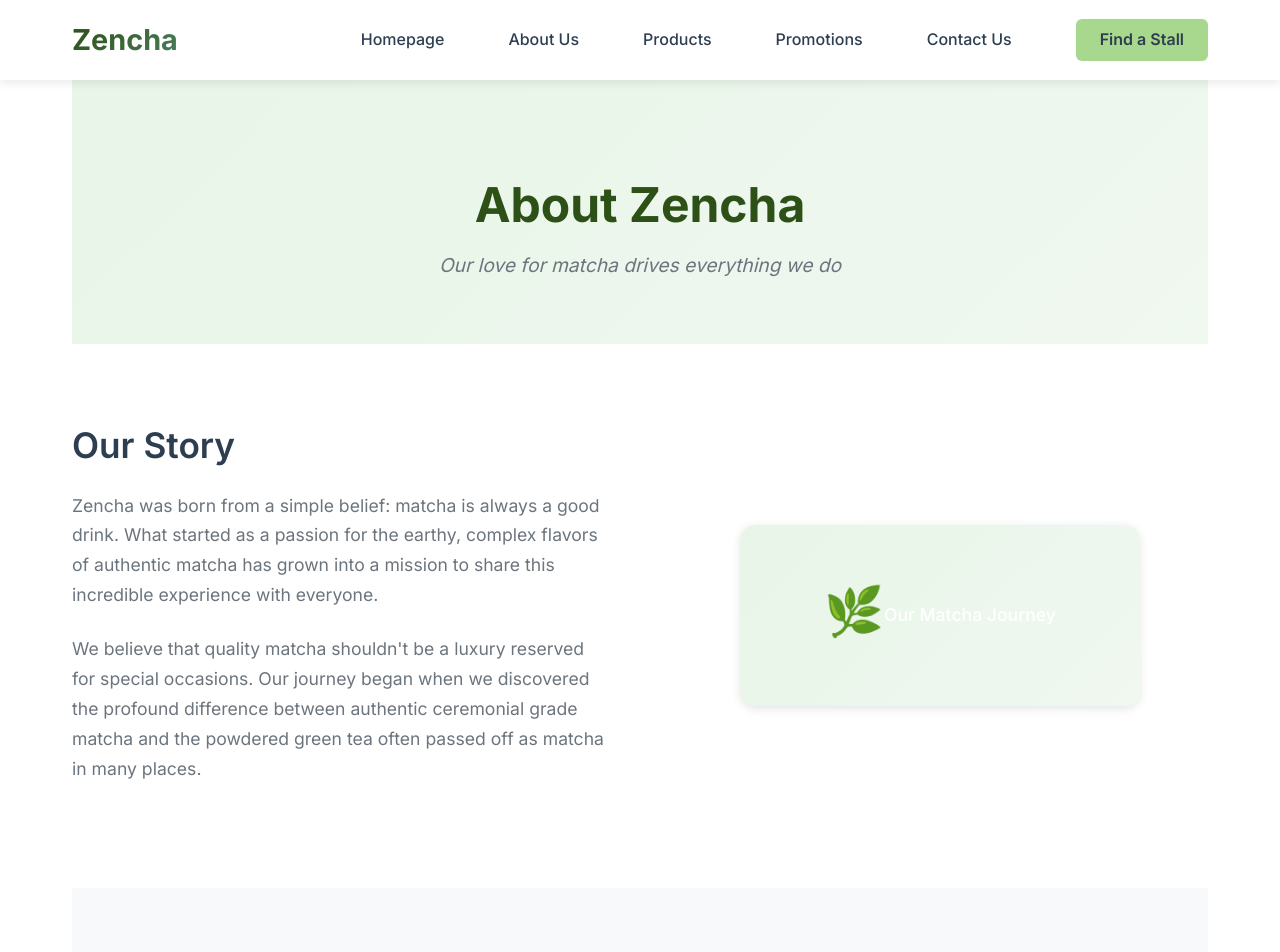
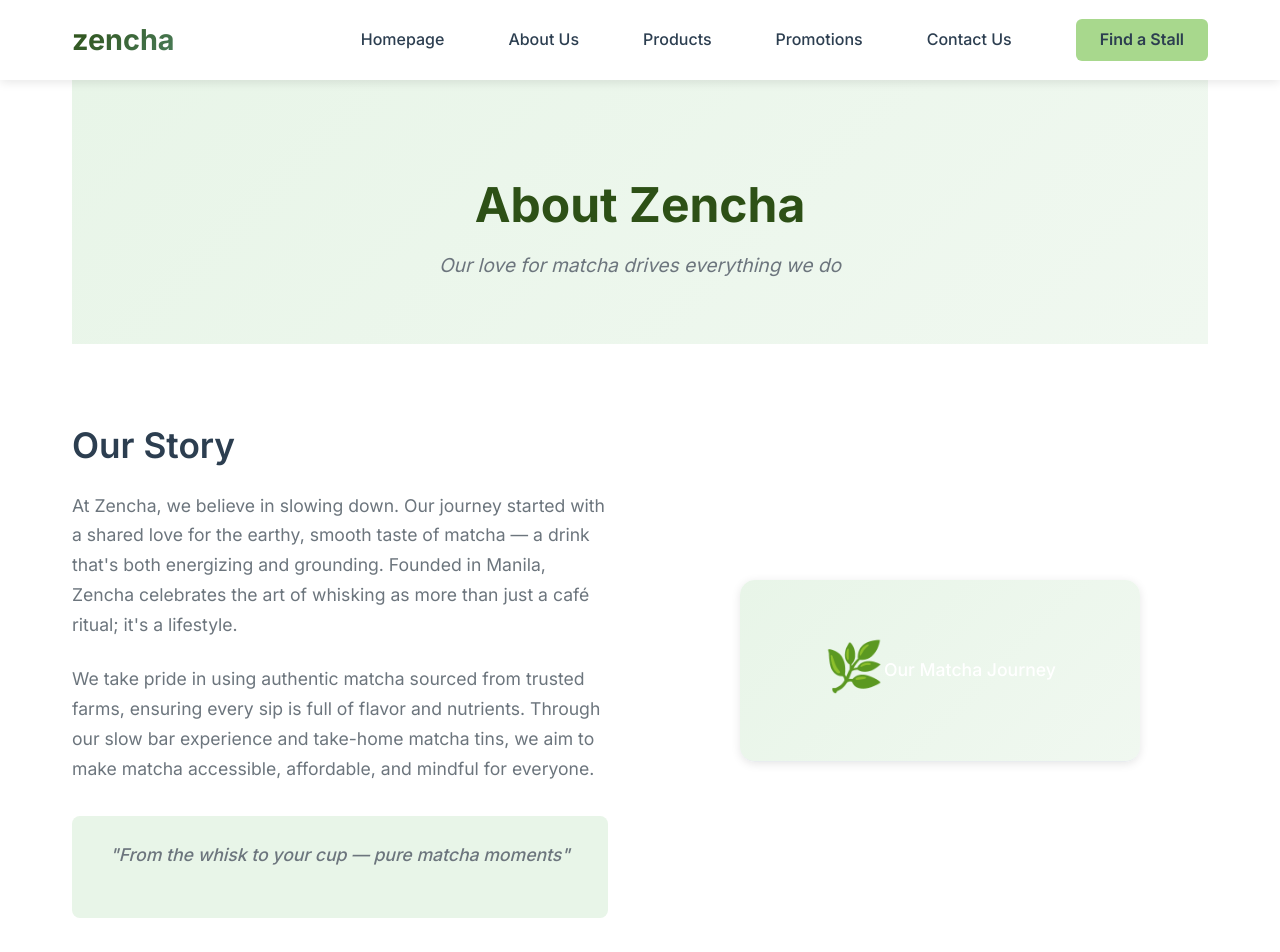
Before and after one commit to zgaji/zencha-web, a React (Create React App) app: page /about in a window 1280 px wide. Shown: the top 952 px of the page. Built offline with nearby package versions, Linux system fonts and the light colour scheme.

Commit message:
Update About Us page: Add new story description and tagline with styling

```diff
--- a/src/components/Navbar.js
+++ b/src/components/Navbar.js
@@ -13,7 +13,7 @@ const Navbar = () => {
     <nav className="navbar">
       <div className="nav-container">
         <Link to="/" className="nav-logo">
-          <span className="logo-text">Zencha</span>
+          <span className="logo-text">zencha</span>
         </Link>
 
         <div className={`nav-menu ${isMenuOpen ? 'active' : ''}`}>
--- a/src/pages/About.js
+++ b/src/pages/About.js
@@ -17,17 +17,20 @@ const About = () => {
             <div className="story-text">
               <h2>Our Story</h2>
               <p>
-                Zencha was born from a simple belief: matcha is always a good drink.
-                What started as a passion for the earthy, complex flavors of authentic
-                matcha has grown into a mission to share this incredible experience
-                with everyone.
+                At Zencha, we believe in slowing down. Our journey started with a shared
+                love for the earthy, smooth taste of matcha — a drink that's both
+                energizing and grounding. Founded in Manila, Zencha celebrates the art
+                of whisking as more than just a café ritual; it's a lifestyle.
               </p>
               <p>
-                We believe that quality matcha shouldn't be a luxury reserved for
-                special occasions. Our journey began when we discovered the profound
-                difference between authentic ceremonial grade matcha and the powdered
-                green tea often passed off as matcha in many places.
+                We take pride in using authentic matcha sourced from trusted farms,
+                ensuring every sip is full of flavor and nutrients. Through our slow bar
+                experience and take-home matcha tins, we aim to make matcha accessible,
+                affordable, and mindful for everyone.
               </p>
+              <div className="tagline-section">
+                <p className="tagline">"From the whisk to your cup — pure matcha moments"</p>
+              </div>
             </div>
             <div className="story-image">
               <div className="image-placeholder">
--- a/src/styles/About.css
+++ b/src/styles/About.css
@@ -49,6 +49,23 @@
   line-height: 1.7;
   color: var(--text-light);
   margin-bottom: 1.5rem;
+}
+
+.tagline-section {
+  margin-top: 2rem;
+  padding: 1.5rem;
+  background-color: var(--soft-green);
+  border-radius: var(--border-radius);
+  text-align: center;
+}
+
+.tagline {
+  font-size: 1.2rem;
+  font-style: italic;
+  color: var(--primary-green);
+  font-weight: 500;
+  margin: 0;
+  line-height: 1.4;
 }
 
 .story-image {
@@ -238,6 +255,14 @@
     font-size: 1rem;
   }
 
+  .tagline {
+    font-size: 1.1rem;
+  }
+
+  .tagline-section {
+    padding: 1.25rem;
+  }
+
   .image-placeholder {
     padding: 2rem;
     max-width: 300px;
@@ -294,6 +319,14 @@
     font-size: 2rem;
   }
 
+  .tagline {
+    font-size: 1rem;
+  }
+
+  .tagline-section {
+    padding: 1rem;
+  }
+
   .benefits-section h2,
   .values-section h2 {
     font-size: 1.75rem;
```
